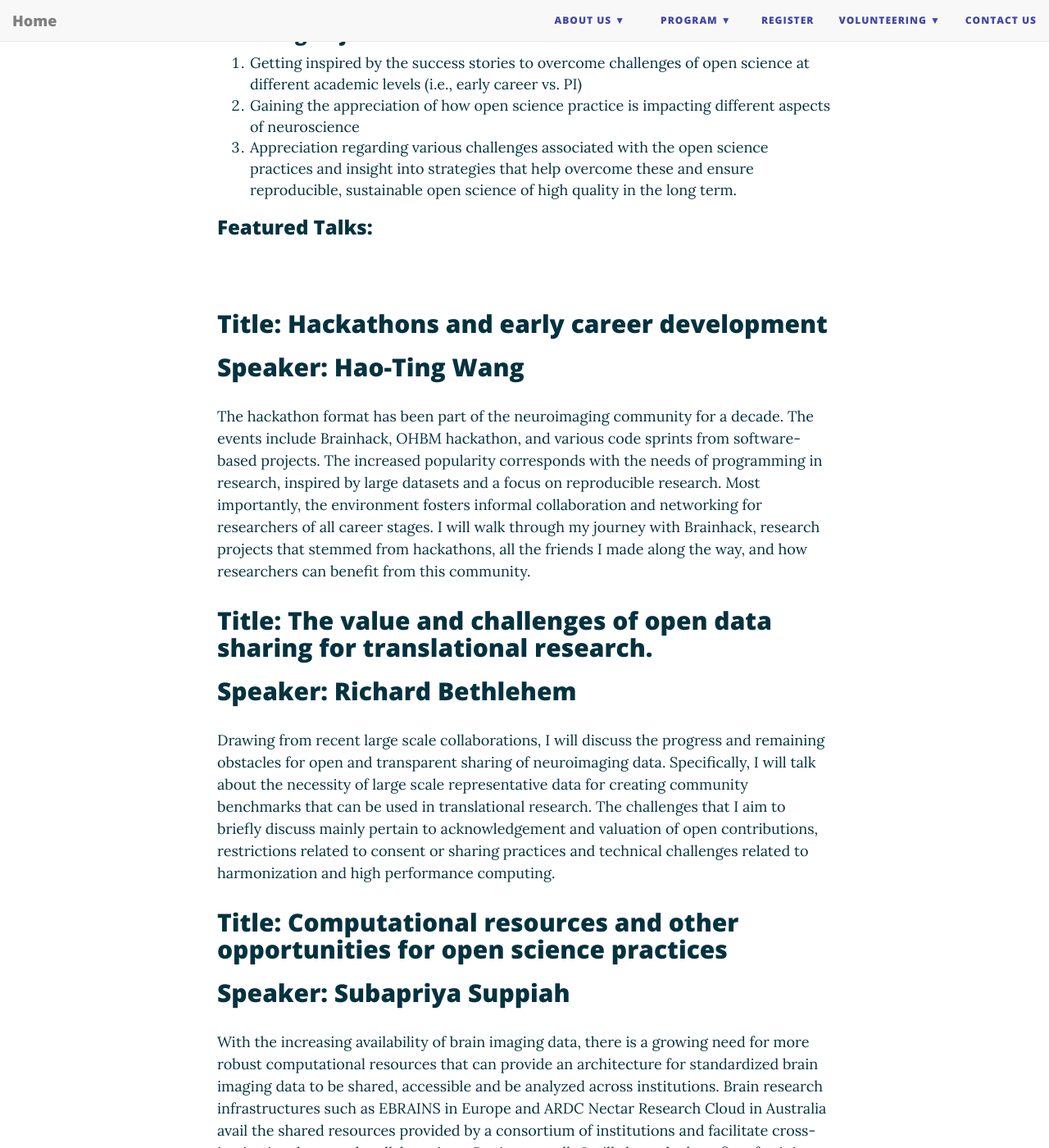
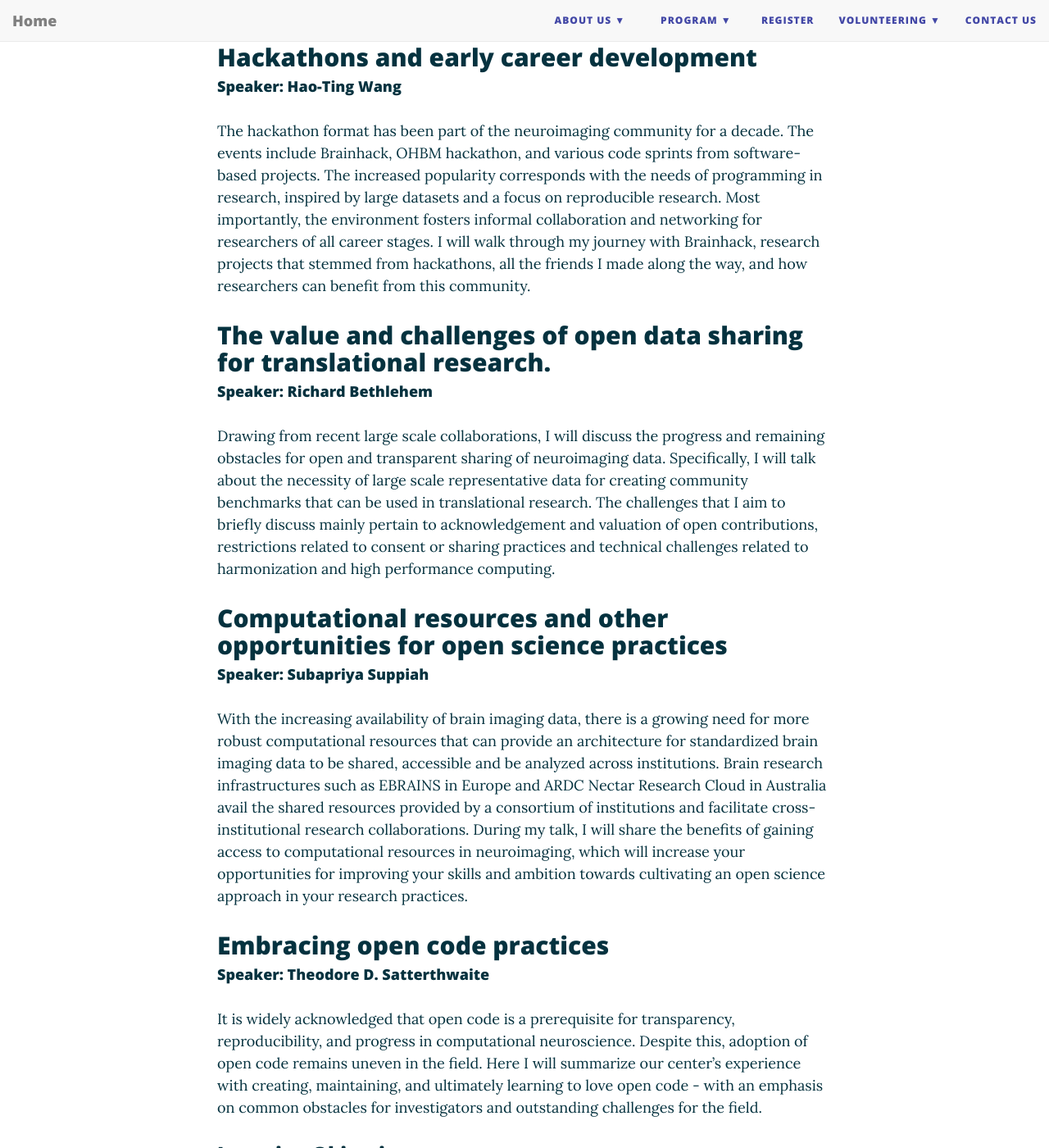
Before and after one commit to ohbm/osr2023, a Jekyll site: the page built from symposium.md, in a window 1280 px wide and 1400 px high, scrolled down 702 px. Shown: the whole window at 82% size. Built offline with Jekyll 4.4.1, drawn with Linux system fonts in a browser that asks for light colours; nearby versions of some CDN libraries; some of the changed text lies outside the part shown.

Commit message:
Formatting symposium page

```diff
--- a/symposium.md
+++ b/symposium.md
@@ -1,40 +1,42 @@
 ---
 layout: page
 title: OHBM 2023 Open Science Symposium: Sustainability through success stories
+---
 
 WHEN: TBD
 
-We are also organisng during the OHBM 2023! <br>
+We are also organisng during the OHBM 2023! <br><br>
 During  this symposium, the Open Science SIG will emphasize the theme of “sustainable open science” via insights shared by 4 speakers with extensive expertise within the open science community. During the talks, open science goals, such as: increased transparency, accountability, equity and collaboration in knowledge production, will be addressed in a non-didactic manner. The contribution of Open Science to moving the neuroimaging field forward and important practical sharing of experience towards a successful, sustainable Open Science research culture will also be discussed. <br><br>
 The target audience are postgraduate students, early researchers, people new to open science as well as those with an interest in practicing open science. The audience will gain insights on the fundamentals of open science and the means of furthering their success in neuroimaging science by embracing the success stories shared by our panelists.
+
+[Watch on Crowdcast](https://www.crowdcast.io/os-sig
+
+### Featured Talks:
+## Hackathons and early career development
+#### Speaker: Hao-Ting Wang
+
+The hackathon format has been part of the neuroimaging community for a decade. The events include Brainhack, OHBM hackathon, and various code sprints from software-based projects. The increased popularity corresponds with the needs of programming in research, inspired by large datasets and a focus on reproducible research. Most importantly, the environment fosters informal collaboration and networking for researchers of all career stages. I will walk through my journey with Brainhack, research projects that stemmed from hackathons, all the friends I made along the way, and how researchers can benefit from this community.
+
+## The value and challenges of open data sharing for translational research.
+#### Speaker: Richard Bethlehem
+
+Drawing from recent large scale collaborations, I will discuss the progress and remaining obstacles for open and transparent sharing of neuroimaging data. Specifically, I will talk about the necessity of large scale representative data for creating community benchmarks that can be used in translational research. The challenges that I aim to briefly discuss mainly pertain to acknowledgement and valuation of open contributions, restrictions related to consent or sharing practices and technical challenges related to harmonization and high performance computing.
+
+## Computational resources and other opportunities for open science practices
+#### Speaker: Subapriya Suppiah
+
+With the increasing availability of brain imaging data, there is a growing need for more robust computational resources that can provide an architecture for standardized brain imaging data to be shared, accessible and be analyzed across institutions. Brain research infrastructures such as EBRAINS in Europe and ARDC Nectar Research Cloud in Australia avail the shared resources provided by a consortium of institutions and facilitate cross-institutional research collaborations. During my talk, I will share the benefits of gaining access to computational resources in neuroimaging, which will increase your opportunities for improving your skills and ambition towards cultivating an open science approach in your research practices.
+
+## Embracing open code practices
+#### Speaker: Theodore D. Satterthwaite
+
+It is widely acknowledged that open code is a prerequisite for transparency, reproducibility, and progress in computational neuroscience. Despite this, adoption of open code remains uneven in the field. Here I will summarize our center’s experience with creating, maintaining, and ultimately learning to love open code - with an emphasis on common obstacles for investigators and outstanding challenges for the field.
 
 ### Learning Objectives:
 1. Getting inspired by the success stories to overcome challenges of open science at different academic levels (i.e., early career vs. PI)
 2. Gaining the appreciation of how open science practice is impacting different aspects of neuroscience
 3. Appreciation regarding various challenges associated with the open science practices and insight into strategies that help overcome these and ensure reproducible, sustainable open science of high quality in the long term.
 
-### Featured Talks:
-<br>
-## Title: Hackathons and early career development
-## Speaker: Hao-Ting Wang
-
-The hackathon format has been part of the neuroimaging community for a decade. The events include Brainhack, OHBM hackathon, and various code sprints from software-based projects. The increased popularity corresponds with the needs of programming in research, inspired by large datasets and a focus on reproducible research. Most importantly, the environment fosters informal collaboration and networking for researchers of all career stages. I will walk through my journey with Brainhack, research projects that stemmed from hackathons, all the friends I made along the way, and how researchers can benefit from this community.
-
-## Title: The value and challenges of open data sharing for translational research.
-## Speaker: Richard Bethlehem
-
-Drawing from recent large scale collaborations, I will discuss the progress and remaining obstacles for open and transparent sharing of neuroimaging data. Specifically, I will talk about the necessity of large scale representative data for creating community benchmarks that can be used in translational research. The challenges that I aim to briefly discuss mainly pertain to acknowledgement and valuation of open contributions, restrictions related to consent or sharing practices and technical challenges related to harmonization and high performance computing.
-
-## Title: Computational resources and other opportunities for open science practices
-## Speaker: Subapriya Suppiah
-
-With the increasing availability of brain imaging data, there is a growing need for more robust computational resources that can provide an architecture for standardized brain imaging data to be shared, accessible and be analyzed across institutions. Brain research infrastructures such as EBRAINS in Europe and ARDC Nectar Research Cloud in Australia avail the shared resources provided by a consortium of institutions and facilitate cross-institutional research collaborations. During my talk, I will share the benefits of gaining access to computational resources in neuroimaging, which will increase your opportunities for improving your skills and ambition towards cultivating an open science approach in your research practices.
-
-## Title: Embracing open code practices
-## Speaker: Theodore D. Satterthwaite
-
-It is widely acknowledged that open code is a prerequisite for transparency, reproducibility, and progress in computational neuroscience. Despite this, adoption of open code remains uneven in the field. Here I will summarize our center’s experience with creating, maintaining, and ultimately learning to love open code - with an emphasis on common obstacles for investigators and outstanding challenges for the field.
-
 [add speakers and link to replay]
 <img src="../img/ads/tabletalks/1.png" width="70%">
 [Watch on Crowdcast](https://www.crowdcast.io/os-sig)
```
